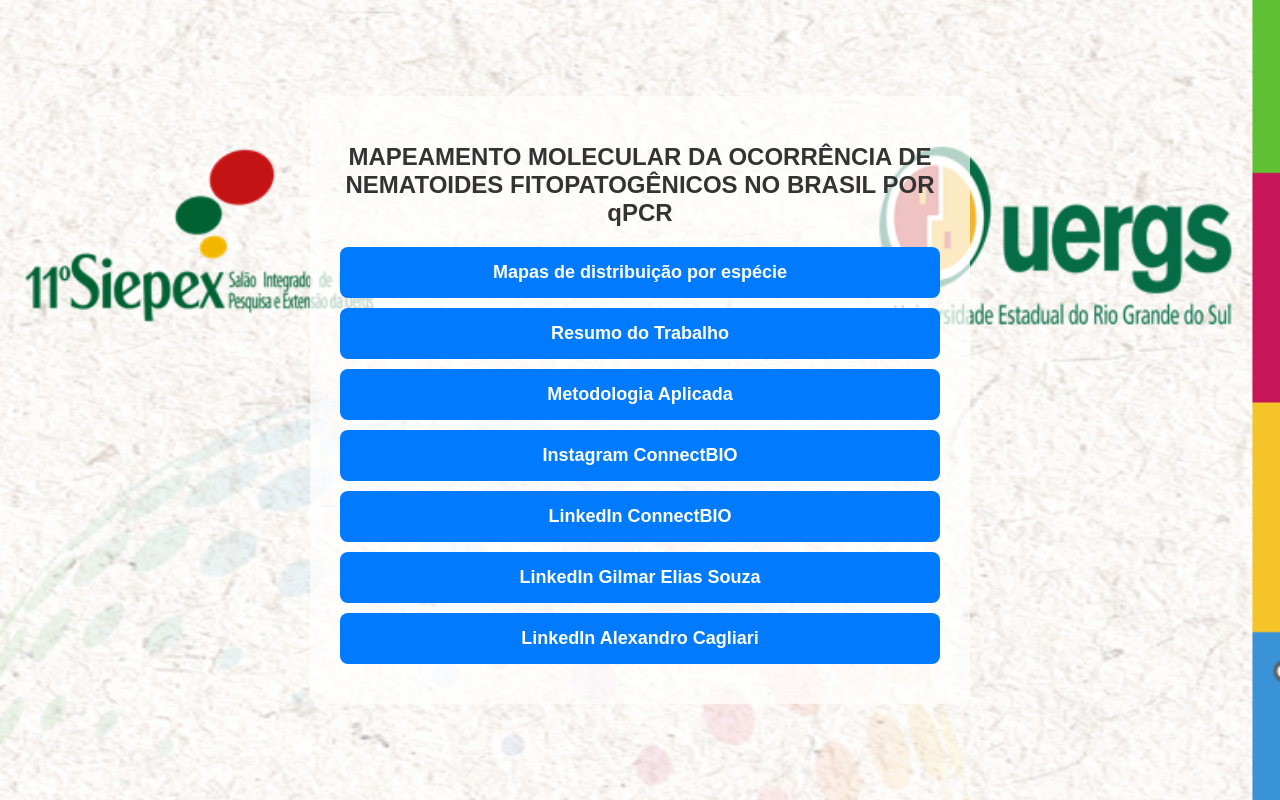
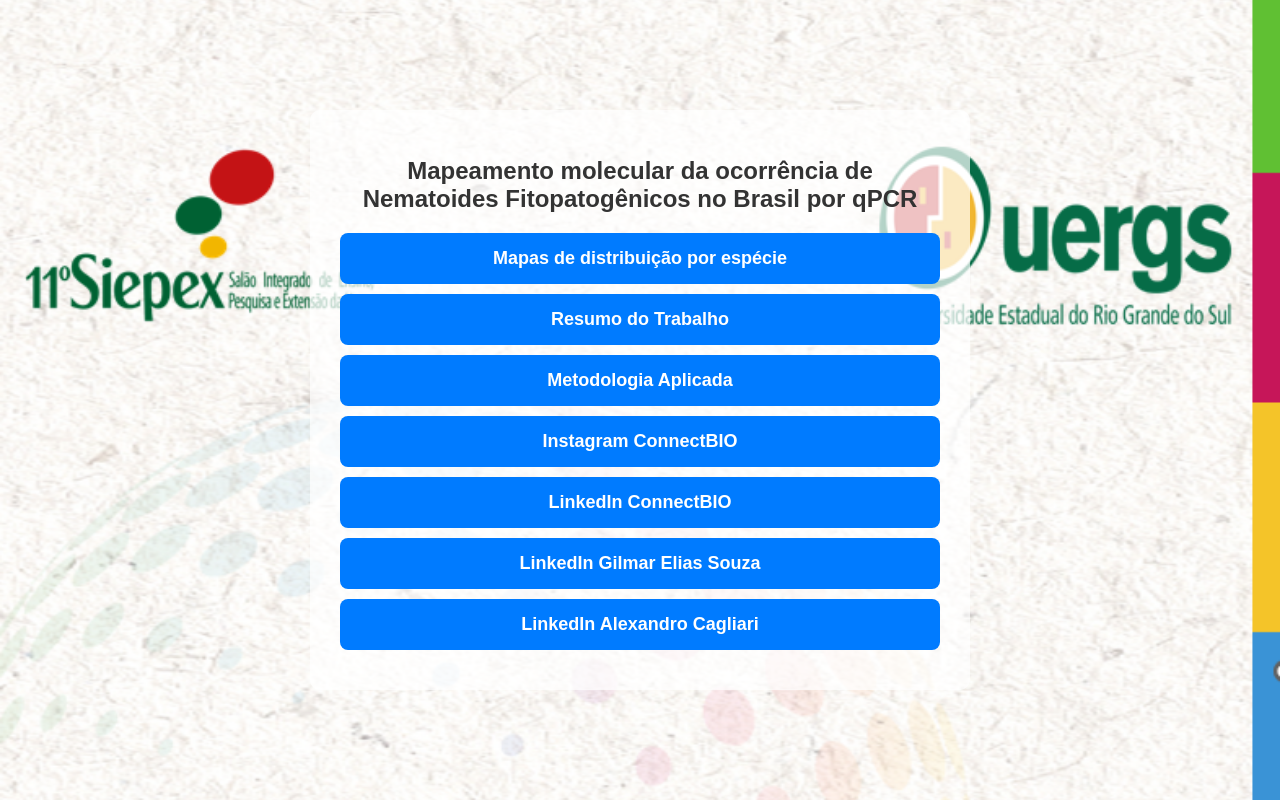
Before and after one commit to gilmar-souza7/Siepex-2025, a plain HTML site: page index.html in a window 1280 px wide. Drawn offline with Linux system fonts and the light colour scheme.

Commit message:
Update index.html

```diff
--- a/index.html
+++ b/index.html
@@ -3,7 +3,7 @@
 <head>
     <meta charset="UTF-8">
     <meta name="viewport" content="width=device-width, initial-scale=1.0">
-    <title>MAPEAMENTO MOLECULAR DA OCORRÊNCIA DE NEMATOIDES FITOPATOGÊNICOS NO BRASIL POR qPCR</title>
+    <title>Mapeamento molecular da ocorrência de Nematoides Fitopatogênicos no Brasil por qPCR</title>
     <style>
         body {
             font-family: sans-serif;
@@ -55,7 +55,7 @@
 </head>
 <body>
     <div class="container">
-        <h1>MAPEAMENTO MOLECULAR DA OCORRÊNCIA DE NEMATOIDES FITOPATOGÊNICOS NO BRASIL POR qPCR</h1>
+        <h1>Mapeamento molecular da ocorrência de Nematoides Fitopatogênicos no Brasil por qPCR</h1>
         <a href="https://drive.google.com/file/d/1xt3We3olhDPvyony0R9D4fO9MecrtOvx/view?usp=drive_link" class="link-button">Mapas de distribuição por espécie</a>
         <a href="https://drive.google.com/file/d/1UouqqpZnn4eRBHVzK1HYPkSFUrYNRiWS/view?usp=drive_link" class="link-button">Resumo do Trabalho</a>
         <a href="https://drive.google.com/file/d/1cDamGTSdgwNgTNVlJpOMUJbvn3a-L_5p/view?usp=drive_link" class="link-button">Metodologia Aplicada</a>
```
